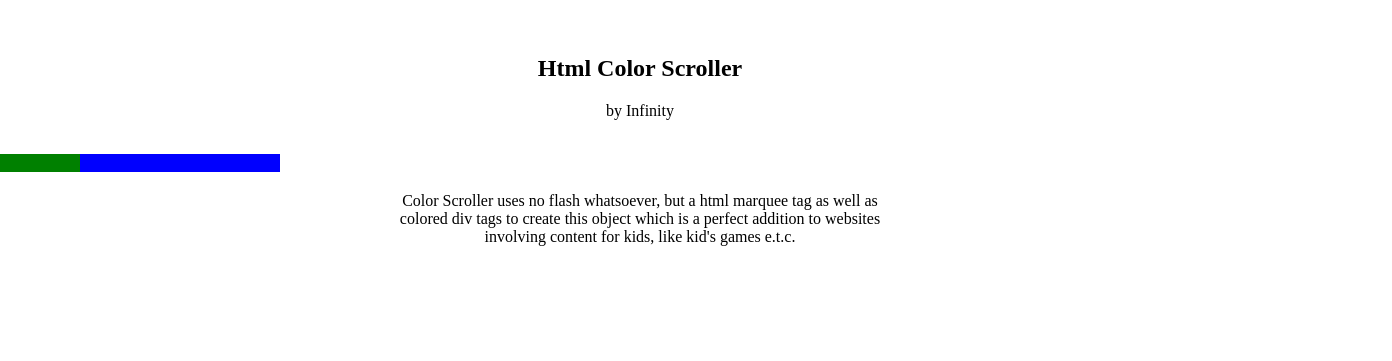
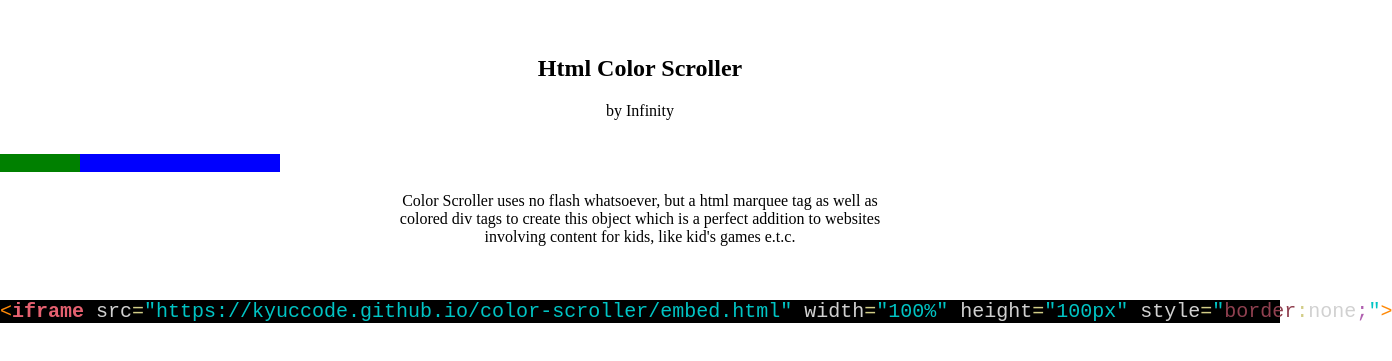
Before and after one commit to KyucCode/color-scroller, a plain HTML site: page index.html in a window 1280 px wide. Shown: the part 111-472 px from the top of the page, 1392 px wide, since content can reach past the window. Drawn offline with Linux system fonts and the light colour scheme.

Commit message:
Update index.html

```diff
--- a/index.html
+++ b/index.html
@@ -1,7 +1,7 @@
 <!DOCTYPE html>
 <html>
 <head>
-	<title></title>
+	<title>Color Scroller</title>
 	<meta charset="UTF-8">
 	<style type="text/css">
 		body {
@@ -32,6 +32,11 @@
 		</style>
 		<br>
 		<p>Color Scroller uses no flash whatsoever, but a html marquee tag as well as colored div tags to create this object which is a perfect addition to websites involving content for kids, like kid's games e.t.c.</p>
+		<br>
+		<div style="font-size: 20px;">
+		<pre style='color:#d1d1d1;background:#000000;'><span style='color:#ff8906;'>&lt;</span><span style='color:#e66170; font-weight:bold; '>iframe</span> src<span style='color:#d2cd86; '>=</span><span style='color:#00c4c4; '>"https://kyuccode.github.io/color-scroller/embed.html"</span> width<span style='color:#d2cd86; '>=</span><span style='color:#00c4c4; '>"100%"</span> height<span style='color:#d2cd86; '>=</span><span style='color:#00c4c4; '>"100px"</span> style<span style='color:#d2cd86; '>=</span><span style='color:#00c4c4; '>"</span><span style='color:#904050; '>border</span><span style='color:#d2cd86; '>:</span>none<span style='color:#b060b0; '>;</span><span style='color:#00c4c4; '>"</span><span style='color:#ff8906; '>></span>
+</pre>
+</div>
 		</div>
 	</center>
 </body>
```
